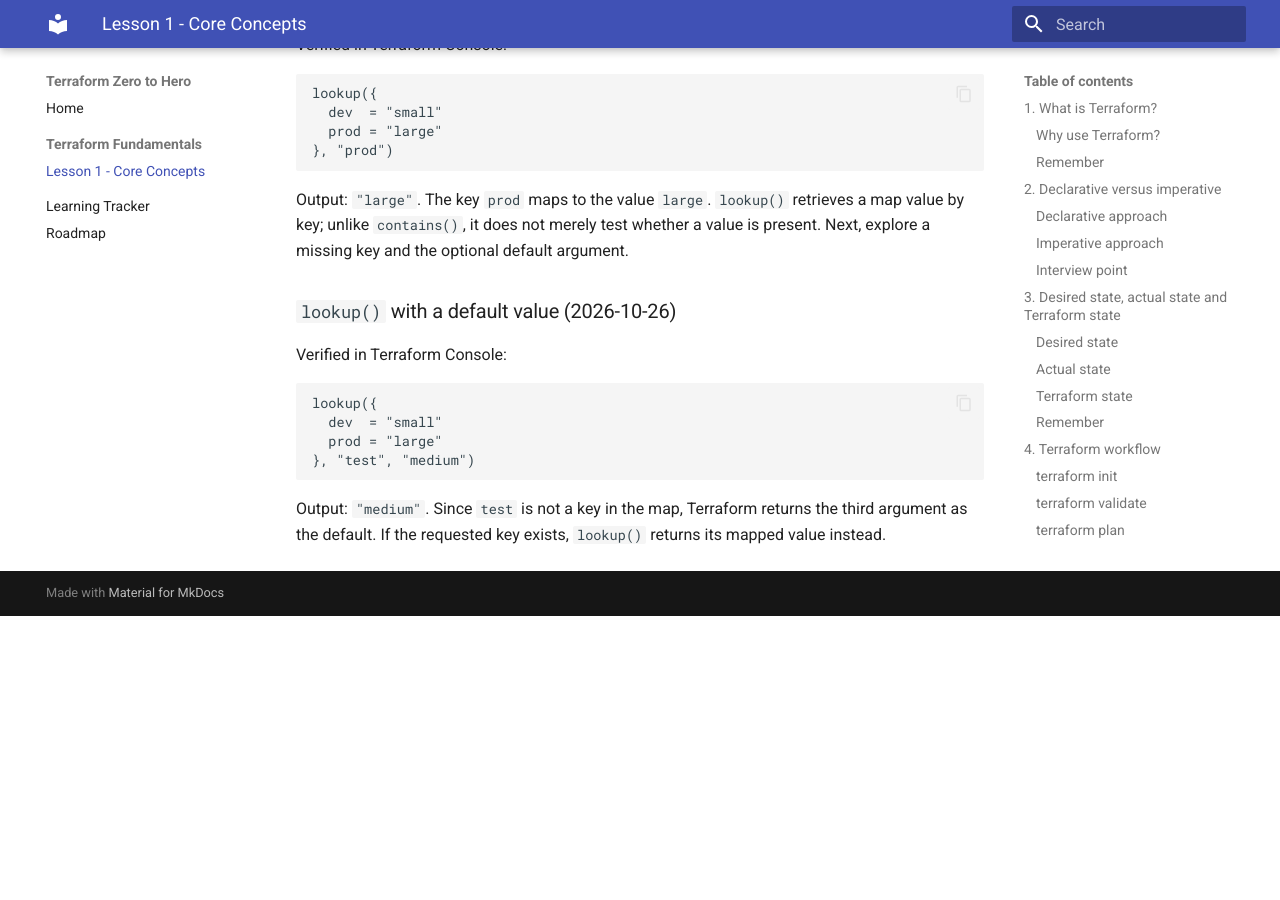
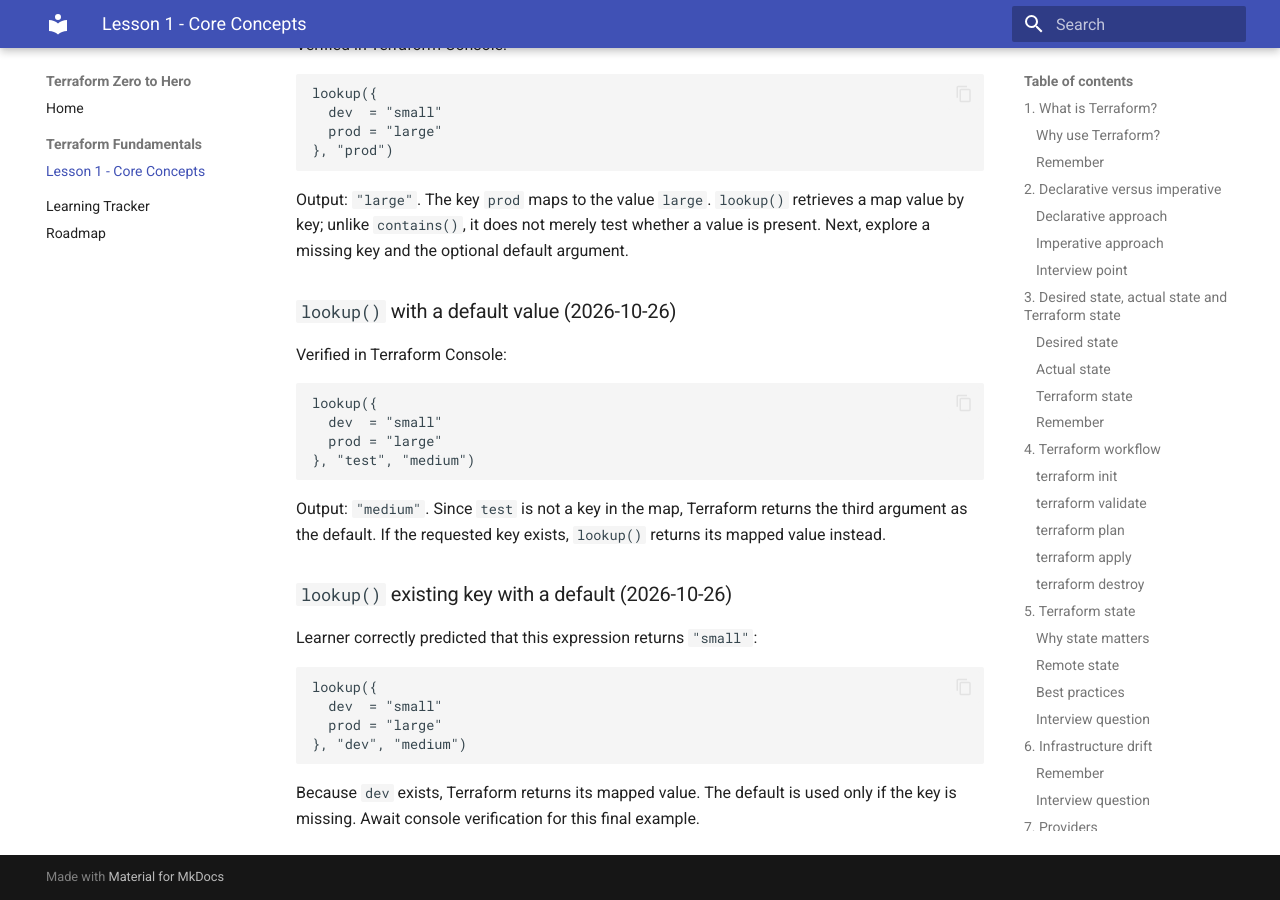
Before and after one commit to pshewale-dev/terraform-azure-lab, an MkDocs documentation site: the page built from docs/lesson-01-fundamentals.md, in a window 1280 px wide and 900 px high, scrolled down 22758 px. Built offline with MkDocs 1.6.1 and Material for MkDocs 9.7.7, drawn with Linux system fonts in a browser that asks for light colours; before the commit the page ends 23374 px from its top, so only the background shows below that.

Commit message:
docs: note lookup existing-key prediction

````diff
--- a/docs/lesson-01-fundamentals.md
+++ b/docs/lesson-01-fundamentals.md
@@ -966,3 +966,16 @@ lookup({
 ```
 
 Output: `"medium"`. Since `test` is not a key in the map, Terraform returns the third argument as the default. If the requested key exists, `lookup()` returns its mapped value instead.
+
+
+### `lookup()` existing key with a default (2026-10-26)
+Learner correctly predicted that this expression returns `"small"`:
+
+```hcl
+lookup({
+  dev  = "small"
+  prod = "large"
+}, "dev", "medium")
+```
+
+Because `dev` exists, Terraform returns its mapped value. The default is used only if the key is missing. Await console verification for this final example.
````
